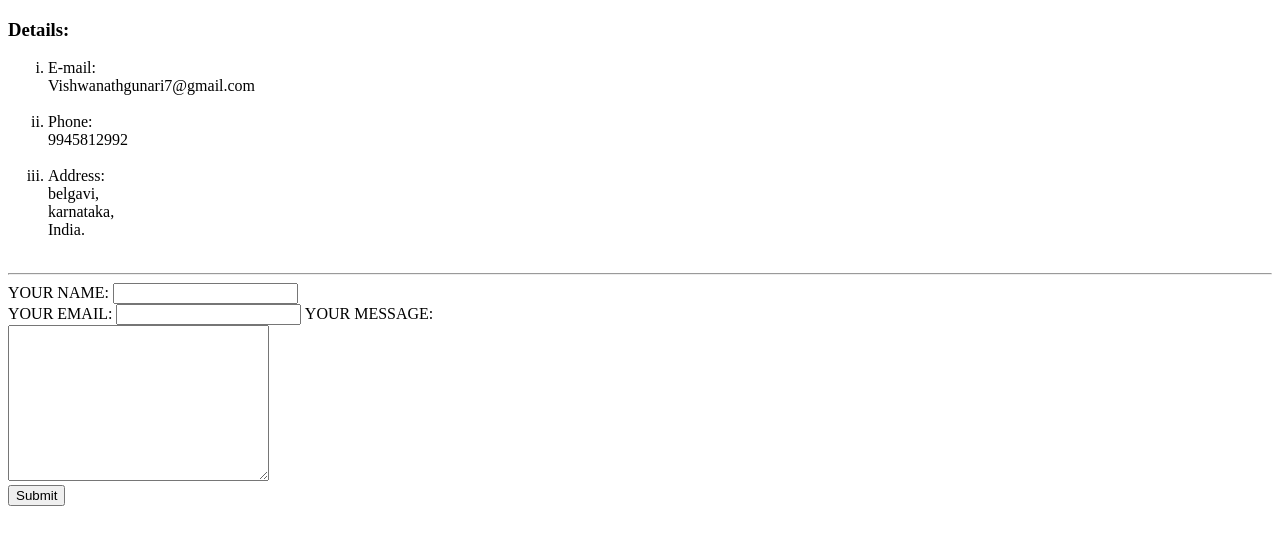
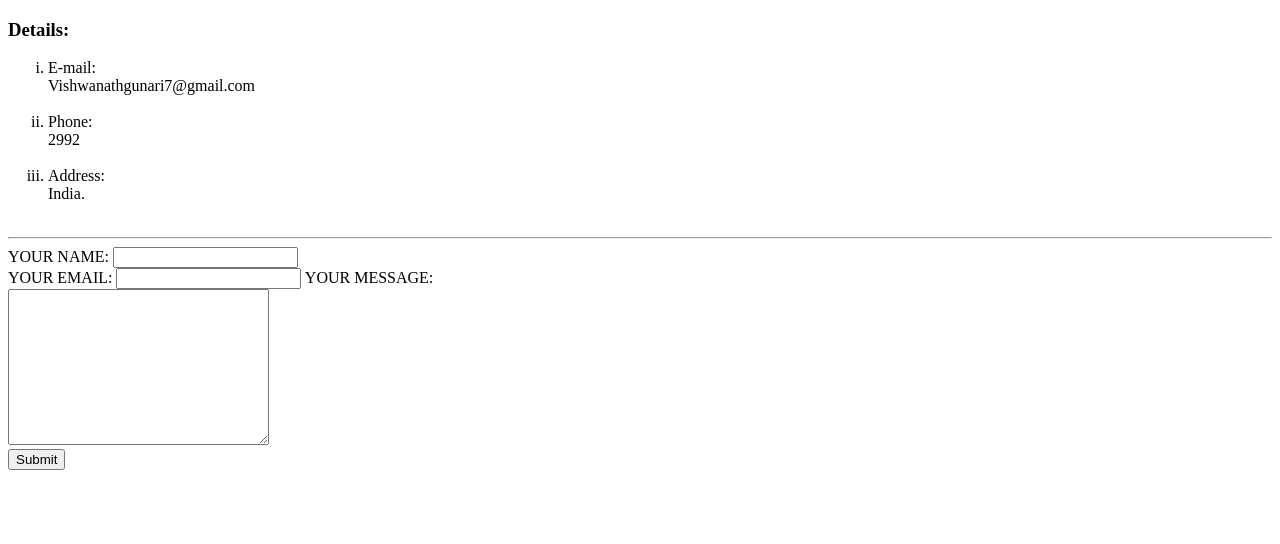
Before and after one commit to Vish-167/CV, a plain HTML site: page contact.html in a window 1280 px wide. Drawn offline with Linux system fonts and the light colour scheme.

Commit message:
Update contact.html

```diff
--- a/contact.html
+++ b/contact.html
@@ -8,8 +8,8 @@
     <h3>Details:</h3>
     <ol type="i">
       <li>E-mail: <br> Vishwanathgunari7@gmail.com </li> <br>
-      <li>Phone: <br>9945812992 </li><br>
-      <li>Address: <br>belgavi,<br>karnataka,<br> India.</li><br>
+      <li>Phone: <br>2992 </li><br>
+      <li>Address: <br>India.</li><br>
     </ol> <hr>
     <form class="" action="mailto:info@Vishwanathgunari7@gmail.com" method="post" enctype="text/plain">
       <label>YOUR NAME:</label>
```
